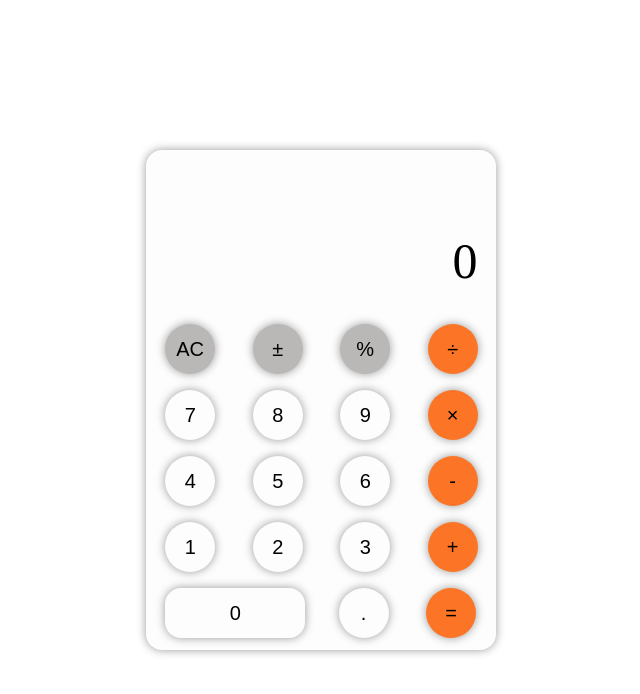
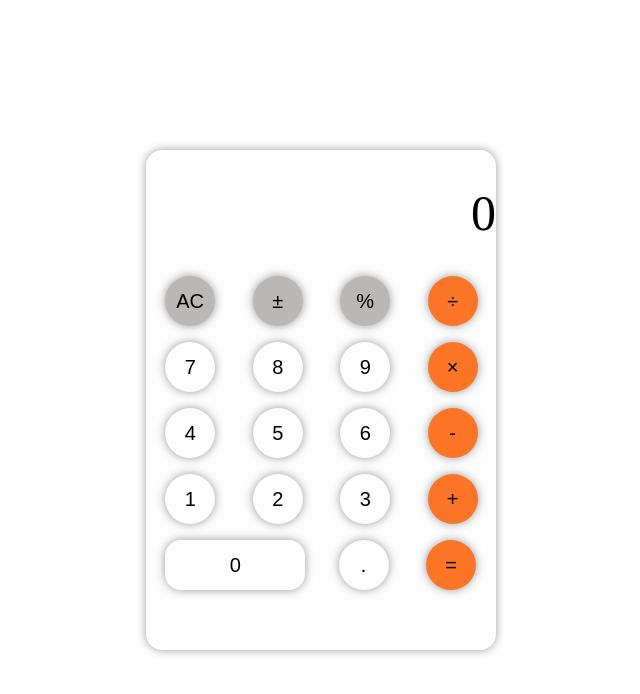
Before and after one commit to EmersonJesus/Calculadora, a plain HTML site: page index.html in a window 1280 px wide. Shown: the whole page, without its empty margins (319-959 px from the left). Drawn offline with Linux system fonts and the light colour scheme.

Commit message:
Update styles.css

```diff
--- a/css/styles.css
+++ b/css/styles.css
@@ -24,10 +24,10 @@ body {
     width: 100%;
     height: 126px;
     display: flex;
-    justify-content:center;
+    justify-content:right;
     align-items: center;
-    margin-left: 9rem;
-    margin-top: 3rem;
+    margin-right: 2rem;
+    padding-right: 2rem;
     font-size: 50px;
 }
 
```
